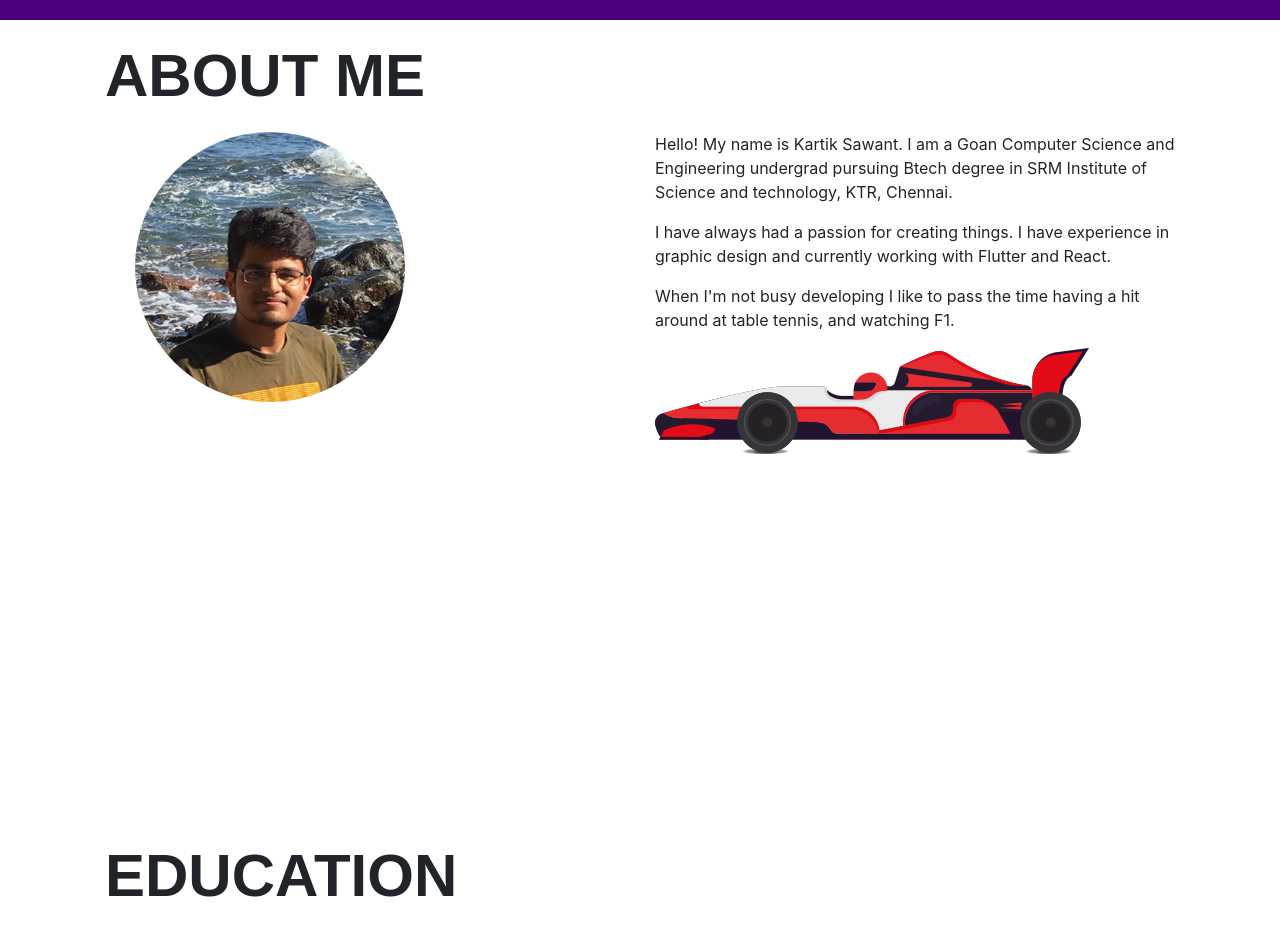
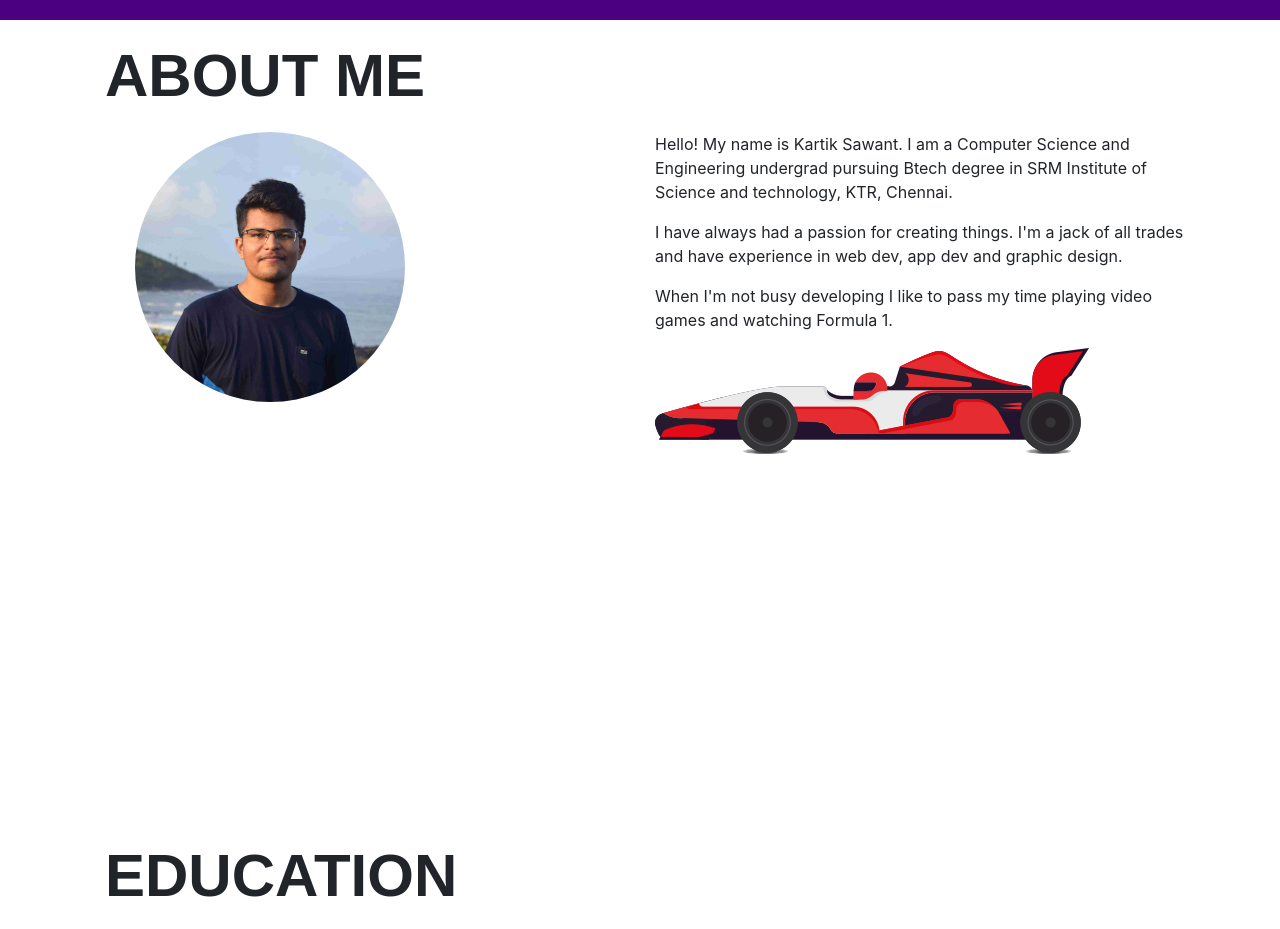
Before and after one commit to KartikSawant/kartiksawant.github.io, a plain HTML site: page index.html in a window 1280 px wide. Shown: the part 780-1709 px from the top of the page. Drawn offline with nearby package versions, Linux system fonts and the light colour scheme.

Commit message:
dp change

```diff
--- a/index.html
+++ b/index.html
@@ -45,17 +45,17 @@
       <h2>ABOUT ME</h2>
       <div class="row">
         <div class="col-sm">
-          <img src="images/dp.jpg" id="dp" alt="">
+          <img src="images/kartik.jpg" id="dp" alt="">
         </div>
         <div class="col-sm para">
           <p>
-            Hello! My name is Kartik Sawant. I am a Goan Computer Science and Engineering undergrad pursuing Btech degree in SRM Institute of Science and technology, KTR, Chennai.
+            Hello! My name is Kartik Sawant. I am a Computer Science and Engineering undergrad pursuing Btech degree in SRM Institute of Science and technology, KTR, Chennai.
           </p>
           <p>
-            I have always had a passion for creating things. I have experience in graphic design and currently working with Flutter and React.
+            I have always had a passion for creating things. I'm a jack of all trades and have experience in web dev, app dev and graphic design.
           </p>
           <p>
-            When I'm not busy developing I like to pass the time having a hit around at table tennis, and watching F1.
+            When I'm not busy developing I like to pass my time playing video games and watching Formula 1.
           </p>
           <img src="images/f1.png"  id="f1" alt="">
         </div>
```
Also changed, not shown: images/dp.jpg (deleted), images/kartik.jpg (added).
